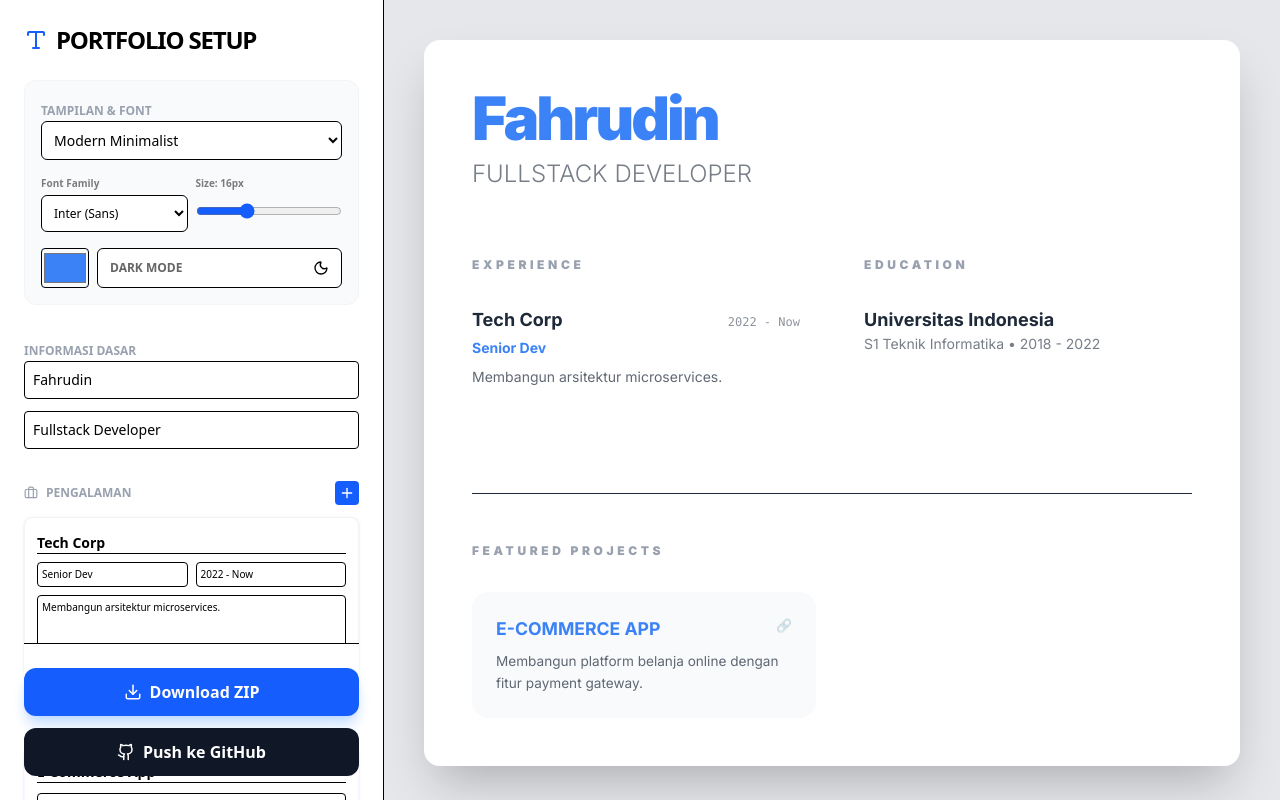
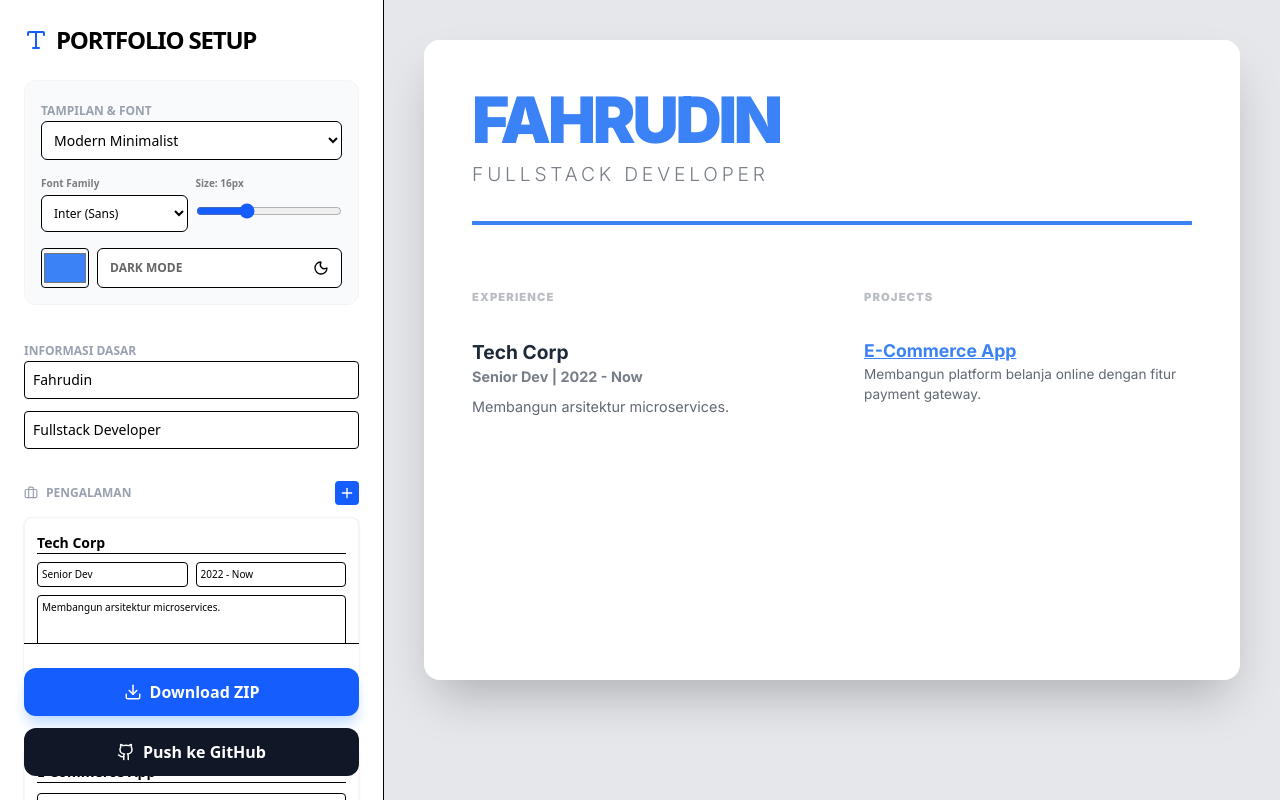
Before and after one commit to fahroediin/pf-maker, a React (Vite) app: page / in a window 1280 px wide. Built offline with nearby package versions, Linux system fonts and the light colour scheme.

Commit message:
fixing template dropdown

```diff
--- a/src/templates/PortfolioTemplates.jsx
+++ b/src/templates/PortfolioTemplates.jsx
@@ -8,254 +8,138 @@ const SectionTitle = ({ children, color }) => (
   </h2>
 );
 
-// --- 1. MODERN MINIMALIST ---
+// --- 1. MODERN MINIMALIST (Layout: Clean, 2 Columns) ---
 export const ModernTemplate = ({ config }) => (
   <div className="min-h-full bg-white dark:bg-gray-900 text-gray-800 dark:text-gray-100 p-8 md:p-12 transition-colors">
-    <header className="mb-16">
-      <h1 className="font-black tracking-tighter mb-2" style={{ color: config.primaryColor, fontSize: '3.75em', lineHeight: '1' }}>
+    <header className="mb-16 border-b-4 pb-8" style={{ borderColor: config.primaryColor }}>
+      <h1 className="font-black tracking-tighter mb-2 uppercase" style={{ color: config.primaryColor, fontSize: '4em', lineHeight: '1' }}>
         {config.name}
       </h1>
-      <p className="font-light opacity-60 uppercase" style={{ fontSize: '1.5em' }}>
-        {config.role}
-      </p>
+      <p className="font-light opacity-60 uppercase tracking-[0.2em]" style={{ fontSize: '1.2em' }}>{config.role}</p>
     </header>
 
-    <div className="grid grid-cols-1 md:grid-cols-2 gap-16 mb-16">
-      {/* Experience Section */}
+    <div className="grid grid-cols-1 md:grid-cols-2 gap-16">
       <section>
-        <h3 className="font-black text-gray-400 uppercase mb-8 tracking-[0.3em]" style={{ fontSize: '0.75em' }}>
-          Experience
-        </h3>
+        <h3 className="font-black opacity-30 uppercase mb-8 tracking-widest" style={{ fontSize: '0.7em' }}>Experience</h3>
         {config.experiences.map(exp => (
-          <div key={exp.id} className="mb-10 group">
-            <div className="flex justify-between items-baseline mb-1">
-              <h4 className="font-bold" style={{ fontSize: '1.125em' }}>{exp.company}</h4>
-              <span className="opacity-50 font-mono" style={{ fontSize: '0.75em' }}>{exp.dates}</span>
-            </div>
-            <div className="font-semibold mb-2" style={{ color: config.primaryColor, fontSize: '0.875em' }}>
-              {exp.role}
-            </div>
-            <p className="leading-relaxed opacity-70" style={{ fontSize: '0.875em' }}>
-              {exp.desc}
-            </p>
+          <div key={exp.id} className="mb-10">
+            <h4 className="font-bold" style={{ fontSize: '1.2em' }}>{exp.company}</h4>
+            <div className="font-semibold mb-2 opacity-60" style={{ fontSize: '0.9em' }}>{exp.role} | {exp.dates}</div>
+            <p className="opacity-70" style={{ fontSize: '0.9em' }}>{exp.desc}</p>
           </div>
         ))}
       </section>
 
-      {/* Education Section */}
       <section className="space-y-12">
         <div>
-          <h3 className="font-black text-gray-400 uppercase mb-8 tracking-[0.3em]" style={{ fontSize: '0.75em' }}>
-            Education
-          </h3>
-          {config.education.map(edu => (
-            <div key={edu.id} className="mb-6">
-              <h4 className="font-bold" style={{ fontSize: '1.125em' }}>{edu.school}</h4>
-              <p className="opacity-60" style={{ fontSize: '0.875em' }}>
-                {edu.degree} • {edu.dates}
-              </p>
-            </div>
-          ))}
+            <h3 className="font-black opacity-30 uppercase mb-8 tracking-widest" style={{ fontSize: '0.7em' }}>Projects</h3>
+            {config.projects.map(proj => (
+                <div key={proj.id} className="mb-6">
+                    <h4 className="font-bold underline" style={{ fontSize: '1.1em', color: config.primaryColor }}>{proj.title}</h4>
+                    <p className="opacity-70" style={{ fontSize: '0.85em' }}>{proj.desc}</p>
+                </div>
+            ))}
         </div>
       </section>
-    </div>
-
-    {/* Projects Section */}
-    {config.projects && config.projects.length > 0 && (
-      <section className="border-t pt-12 dark:border-gray-800">
-        <h3 className="font-black text-gray-400 uppercase mb-8 tracking-[0.3em]" style={{ fontSize: '0.75em' }}>
-          Featured Projects
-        </h3>
-        <div className="grid grid-cols-1 md:grid-cols-2 gap-8">
-          {config.projects.map(proj => (
-            <div key={proj.id} className="p-6 rounded-2xl bg-gray-50 dark:bg-gray-800/50 group transition-all">
-              <div className="flex justify-between items-start mb-2">
-                <h4 className="font-bold uppercase" style={{ fontSize: '1.1em', color: config.primaryColor }}>{proj.title}</h4>
-                {proj.link && <a href={proj.link} target="_blank" rel="noreferrer" className="opacity-40 hover:opacity-100 transition" style={{ fontSize: '0.8em' }}>🔗</a>}
-              </div>
-              <p className="opacity-70 leading-relaxed" style={{ fontSize: '0.85em' }}>{proj.desc}</p>
-            </div>
-          ))}
-        </div>
-      </section>
-    )}
-  </div>
-);
-
-// --- 2. CLASSIC CORPORATE ---
-export const ClassicTemplate = ({ config }) => (
-  <div className="min-h-full bg-[#f4f4f4] dark:bg-slate-950 p-6 md:p-10 font-serif transition-colors">
-    <div className="max-w-4xl mx-auto bg-white dark:bg-slate-900 shadow-2xl p-8 md:p-16 border-t-[12px]" style={{ borderColor: config.primaryColor }}>
-      <div className="text-center border-b pb-10 mb-10 dark:border-slate-800">
-        <h1 className="font-bold mb-2 uppercase tracking-tight" style={{ fontSize: '2.5em' }}>
-          {config.name}
-        </h1>
-        <p className="text-gray-500 italic" style={{ fontSize: '1.2em' }}>
-          {config.role}
-        </p>
-      </div>
-
-      <div className="space-y-12 text-slate-700 dark:text-slate-300">
-        <section>
-          <h2 className="font-bold uppercase tracking-widest mb-6 border-l-4 pl-4" style={{ borderColor: config.primaryColor, fontSize: '0.875em' }}>
-            Professional Experience
-          </h2>
-          {config.experiences.map(exp => (
-            <div key={exp.id} className="mb-8">
-              <div className="flex justify-between font-bold text-slate-900 dark:text-white" style={{ fontSize: '1em' }}>
-                <span>{exp.company}</span>
-                <span>{exp.dates}</span>
-              </div>
-              <div className="italic mb-2" style={{ color: config.primaryColor, fontSize: '0.875em' }}>
-                {exp.role}
-              </div>
-              <p className="leading-relaxed" style={{ fontSize: '0.875em' }}>
-                {exp.desc}
-              </p>
-            </div>
-          ))}
-        </section>
-
-        {/* Projects in Classic Style */}
-        {config.projects && config.projects.length > 0 && (
-          <section>
-            <h2 className="font-bold uppercase tracking-widest mb-6 border-l-4 pl-4" style={{ borderColor: config.primaryColor, fontSize: '0.875em' }}>
-              Key Projects
-            </h2>
-            {config.projects.map(proj => (
-              <div key={proj.id} className="mb-6">
-                <div className="font-bold text-slate-900 dark:text-white" style={{ fontSize: '1em' }}>
-                  {proj.title} {proj.link && <a href={proj.link} className="ml-2 font-normal text-xs opacity-50 underline italic">Link</a>}
-                </div>
-                <p className="leading-relaxed italic opacity-80" style={{ fontSize: '0.875em' }}>
-                  {proj.desc}
-                </p>
-              </div>
-            ))}
-          </section>
-        )}
-
-        <section>
-          <h2 className="font-bold uppercase tracking-widest mb-6 border-l-4 pl-4" style={{ borderColor: config.primaryColor, fontSize: '0.875em' }}>
-            Education
-          </h2>
-          {config.education.map(edu => (
-            <div key={edu.id} className="mb-4">
-              <div className="flex justify-between font-bold text-slate-900 dark:text-white" style={{ fontSize: '0.875em' }}>
-                <span>{edu.school}</span>
-                <span>{edu.dates}</span>
-              </div>
-              <p style={{ fontSize: '0.875em' }}>{edu.degree}</p>
-            </div>
-          ))}
-        </section>
-      </div>
     </div>
   </div>
 );
 
-// --- 3. CREATIVE SIDE ---
+// --- 2. CREATIVE SIDE (Layout: Asymmetric Grid, Large Color Block) ---
 export const CreativeTemplate = ({ config }) => (
-  <div className="min-h-full bg-yellow-50 dark:bg-zinc-950 p-4 transition-colors">
-    <div className="grid grid-cols-1 md:grid-cols-3 gap-4 h-full">
-      <div className="md:col-span-1 p-8 rounded-3xl text-white flex flex-col justify-end shadow-lg" style={{ backgroundColor: config.primaryColor }}>
-        <h1 className="font-black leading-none mb-4" style={{ fontSize: '2.5em' }}>{config.name}</h1>
-        <p className="font-medium opacity-80 uppercase tracking-widest" style={{ fontSize: '1em' }}>{config.role}</p>
+  <div className="min-h-full bg-stone-100 dark:bg-zinc-950 p-4 md:p-8 flex items-stretch transition-colors">
+    <div className="grid grid-cols-1 md:grid-cols-12 gap-6 w-full font-sans">
+
+      {/* Sidebar Card */}
+      <div className="md:col-span-4 p-10 rounded-[2.5rem] text-white flex flex-col justify-end shadow-2xl overflow-hidden relative" style={{ backgroundColor: config.primaryColor }}>
+        <div className="relative z-10">
+            <h1 className="font-black leading-none mb-6 italic" style={{ fontSize: '4.5em' }}>{config.name}</h1>
+            <p className="font-bold uppercase tracking-[0.3em] opacity-80" style={{ fontSize: '1em' }}>{config.role}</p>
+        </div>
+        {/* Dekorasi Abstract */}
+        <div className="absolute top-[-10%] right-[-10%] w-40 h-40 bg-white/10 rounded-full blur-3xl"></div>
       </div>
 
-      <div className="md:col-span-2 space-y-4">
-        <div className="bg-white dark:bg-zinc-900 p-8 rounded-3xl shadow-sm">
-          <SectionTitle color={config.primaryColor}>Experience</SectionTitle>
-          <div className="space-y-6">
+      {/* Main Content */}
+      <div className="md:col-span-8 space-y-6">
+        <div className="bg-white dark:bg-zinc-900 p-10 rounded-[2.5rem] shadow-sm">
+          <SectionTitle color={config.primaryColor}>My Journey</SectionTitle>
+          <div className="grid grid-cols-1 md:grid-cols-2 gap-8">
             {config.experiences.map(exp => (
-              <div key={exp.id} className="relative pl-6 border-l-2 border-dashed border-gray-200 dark:border-zinc-700">
-                <span className="absolute -left-[9px] top-0 w-4 h-4 rounded-full bg-white border-4" style={{ borderColor: config.primaryColor }}></span>
-                <h4 className="font-bold" style={{ fontSize: '1.1em' }}>{exp.company}</h4>
-                <p className="font-bold opacity-50 mb-2" style={{ fontSize: '0.75em' }}>{exp.role} | {exp.dates}</p>
-                <p className="opacity-70" style={{ fontSize: '0.875em' }}>{exp.desc}</p>
+              <div key={exp.id} className="group">
+                <div className="w-10 h-1 mb-4 opacity-20 group-hover:opacity-100 transition-all" style={{ backgroundColor: config.primaryColor }}></div>
+                <h4 className="font-black" style={{ fontSize: '1.1em' }}>{exp.company}</h4>
+                <p className="opacity-50 font-bold mb-2 uppercase" style={{ fontSize: '0.7em' }}>{exp.dates}</p>
+                <p className="opacity-70 italic" style={{ fontSize: '0.85em' }}>"{exp.desc}"</p>
               </div>
             ))}
           </div>
         </div>
 
-        {/* Projects in Creative Style */}
-        {config.projects && config.projects.length > 0 && (
-          <div className="bg-white dark:bg-zinc-900 p-8 rounded-3xl shadow-sm">
-            <SectionTitle color={config.primaryColor}>Projects</SectionTitle>
-            <div className="grid grid-cols-1 sm:grid-cols-2 gap-4">
-              {config.projects.map(proj => (
-                <div key={proj.id} className="p-4 border rounded-2xl dark:border-zinc-800">
-                  <h4 className="font-bold mb-1" style={{ fontSize: '1em' }}>{proj.title}</h4>
-                  <p className="opacity-60 mb-2" style={{ fontSize: '0.8em' }}>{proj.desc}</p>
-                  {proj.link && <a href={proj.link} className="text-[0.7em] font-bold underline" style={{ color: config.primaryColor }}>VIEW CASE STUDY</a>}
+        <div className="bg-white dark:bg-zinc-900 p-10 rounded-[2.5rem] shadow-sm">
+          <SectionTitle color={config.primaryColor}>Works</SectionTitle>
+          <div className="flex flex-wrap gap-4">
+            {config.projects.map(proj => (
+                <div key={proj.id} className="p-4 border-2 rounded-2xl flex-1 min-w-[200px] border-dashed" style={{ borderColor: `${config.primaryColor}44` }}>
+                    <h4 className="font-bold mb-2 uppercase" style={{ fontSize: '0.9em' }}>{proj.title}</h4>
+                    <p className="opacity-60" style={{ fontSize: '0.8em' }}>{proj.desc}</p>
                 </div>
-              ))}
-            </div>
+            ))}
           </div>
-        )}
-
-        <div className="bg-white dark:bg-zinc-900 p-8 rounded-3xl shadow-sm">
-          <SectionTitle color={config.primaryColor}>Education</SectionTitle>
-          {config.education.map(edu => (
-            <div key={edu.id} className="mb-4">
-              <h4 className="font-bold" style={{ fontSize: '1.1em' }}>{edu.school}</h4>
-              <p className="opacity-60" style={{ fontSize: '0.875em' }}>{edu.degree} ({edu.dates})</p>
-            </div>
-          ))}
         </div>
       </div>
     </div>
   </div>
 );
 
-// --- 4. TERMINAL DEV ---
-export const TerminalTemplate = ({ config }) => (
-  <div className="min-h-full bg-[#1a1a1a] text-[#00ff00] font-mono p-4 md:p-10 overflow-hidden">
-    <div className="max-w-3xl mx-auto border border-[#333] rounded-lg overflow-hidden shadow-[0_0_30px_rgba(0,0,0,0.5)] bg-black/90">
-      <div className="bg-[#333] p-2 flex gap-2">
-        <div className="w-3 h-3 rounded-full bg-red-500"></div>
-        <div className="w-3 h-3 rounded-full bg-yellow-500"></div>
-        <div className="w-3 h-3 rounded-full bg-green-500"></div>
-      </div>
-      <div className="p-6 md:p-10 space-y-10">
-        <header>
-          <p className="text-white opacity-50 mb-2" style={{ fontSize: '0.875em' }}>// Main Identity</p>
-          <h1 className="font-bold uppercase" style={{ fontSize: '2em' }}>{`> ${config.name}`}</h1>
-          <p className="text-white" style={{ fontSize: '1.1em' }}>{config.role}</p>
+// --- 3. CLASSIC CORPORATE (Layout: Centered, Professional) ---
+export const ClassicTemplate = ({ config }) => (
+  <div className="min-h-full bg-white dark:bg-slate-950 p-10 font-serif">
+    <div className="max-w-4xl mx-auto border-double border-4 p-12 dark:border-slate-800" style={{ borderColor: config.primaryColor }}>
+        <header className="text-center mb-16">
+            <h1 className="font-bold mb-4 uppercase tracking-tighter" style={{ fontSize: '3em' }}>{config.name}</h1>
+            <div className="h-1 w-20 bg-black dark:bg-white mx-auto mb-4"></div>
+            <p className="italic opacity-60" style={{ fontSize: '1.5em' }}>{config.role}</p>
         </header>
 
-        <section>
-          <p className="text-white opacity-50 mb-4" style={{ fontSize: '0.875em' }}>/* Work_History */</p>
-          {config.experiences.map(exp => (
-            <div key={exp.id} className="mb-6 border-l border-[#00ff00]/30 pl-4">
-              <h3 className="text-white font-bold" style={{ fontSize: '1.125em' }}>{exp.company}</h3>
-              <p style={{ fontSize: '0.8em' }}>Role: {exp.role} [{exp.dates}]</p>
-              <p className="opacity-70 leading-relaxed text-gray-400 mt-1" style={{ fontSize: '0.8em' }}>{`// ${exp.desc}`}</p>
-            </div>
-          ))}
+        <section className="mb-12">
+            <h2 className="text-center font-bold mb-10 underline underline-offset-8" style={{ fontSize: '1.2em' }}>PROFESSIONAL SUMMARY</h2>
+            {config.experiences.map(exp => (
+                <div key={exp.id} className="mb-8">
+                    <div className="flex justify-between font-bold mb-2">
+                        <span>{exp.company.toUpperCase()}</span>
+                        <span>{exp.dates}</span>
+                    </div>
+                    <p className="text-justify leading-relaxed" style={{ fontSize: '0.95em' }}>{exp.desc}</p>
+                </div>
+            ))}
         </section>
-
-        {/* Projects in Terminal Style */}
-        {config.projects && config.projects.length > 0 && (
-          <section>
-            <p className="text-white opacity-50 mb-4" style={{ fontSize: '0.875em' }}>/* Projects_List */</p>
-            {config.projects.map(proj => (
-              <div key={proj.id} className="mb-4">
-                <p style={{ fontSize: '0.9em' }}><span className="text-yellow-400 font-bold">PROJ:</span> {proj.title}</p>
-                <p style={{ fontSize: '0.8em' }} className="text-gray-400 pl-4">{`- ${proj.desc}`}</p>
-                {proj.link && <p style={{ fontSize: '0.7em' }} className="pl-4 text-blue-400 underline">{proj.link}</p>}
-              </div>
-            ))}
-          </section>
-        )}
-
-        <section>
-          <p className="text-white opacity-50 mb-4" style={{ fontSize: '0.875em' }}>/* Education_Level */</p>
-          {config.education.map(edu => (
-            <p key={edu.id} style={{ fontSize: '0.875em' }} className="mb-2 text-white">{`>> ${edu.school} -- ${edu.degree}`}</p>
-          ))}
-        </section>
-      </div>
     </div>
   </div>
 );
+
+// --- 4. TERMINAL DEV (Layout: Code Editor Style) ---
+export const TerminalTemplate = ({ config }) => (
+  <div className="min-h-full bg-[#0d0d0d] text-[#00ff41] font-mono p-10">
+    <div className="max-w-4xl mx-auto border border-[#00ff41]/30 rounded-lg p-8 shadow-[0_0_20px_rgba(0,255,65,0.1)]">
+        <p className="mb-4 opacity-50"># Fahrudin Portfolio OS v1.0.0</p>
+        <div className="space-y-8">
+            <section>
+                <h1 style={{ fontSize: '2.5em' }} className="font-bold leading-none">{`> ${config.name.replace(/\s/g, '_')}`}</h1>
+                <p style={{ fontSize: '1.2em' }} className="text-white opacity-80">{`$ type --role "${config.role}"`}</p>
+            </section>
+
+            <section>
+                <p className="text-yellow-400 mb-2">{`// root/experience/`}</p>
+                {config.experiences.map(exp => (
+                    <div key={exp.id} className="pl-4 border-l border-[#00ff41]/20 mb-4 text-sm">
+                        <p className="font-bold underline">{exp.company}</p>
+                        <p className="opacity-60">{exp.dates}</p>
+                        <p className="text-white/70 italic mt-1">{`# ${exp.desc}`}</p>
+                    </div>
+                ))}
+            </section>
+        </div>
+    </div>
+  </div>
+);
```
